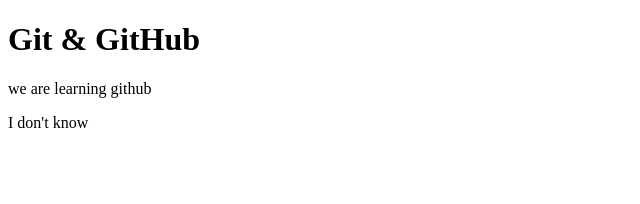
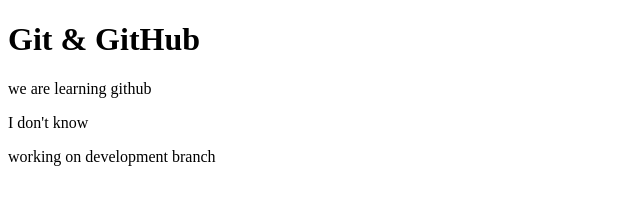
Before and after one commit to Dubton/CSET22, a plain HTML site: page index.html in a window 1280 px wide. Shown: the whole page, without its empty margins (0-640 px from the left). Drawn offline with Linux system fonts and the light colour scheme.

Commit message:
added a third paragraph

```diff
--- a/index.html
+++ b/index.html
@@ -8,5 +8,7 @@
     <h1>Git & GitHub</h1>
     <p>we are learning github</p>
     <p>I don't know</p>
+
+    <p>working on development branch</p>
 </body>
 </html>
```
